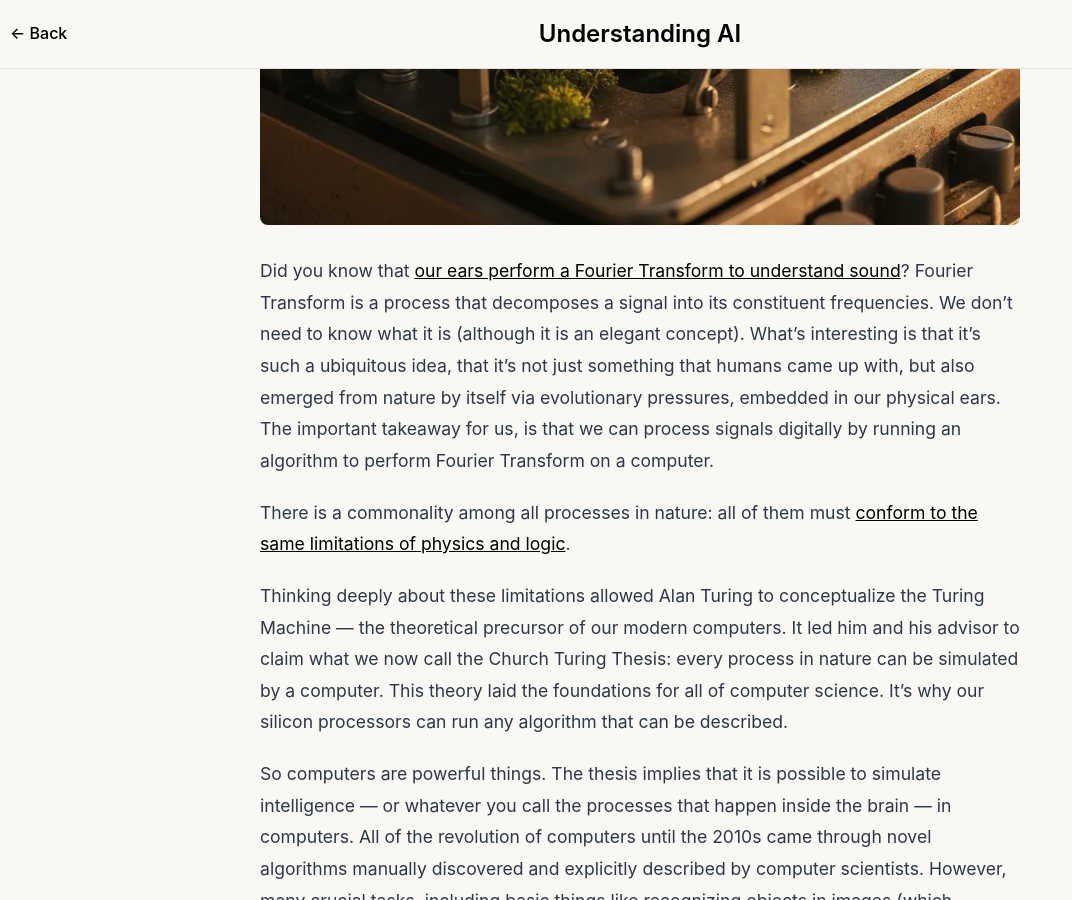
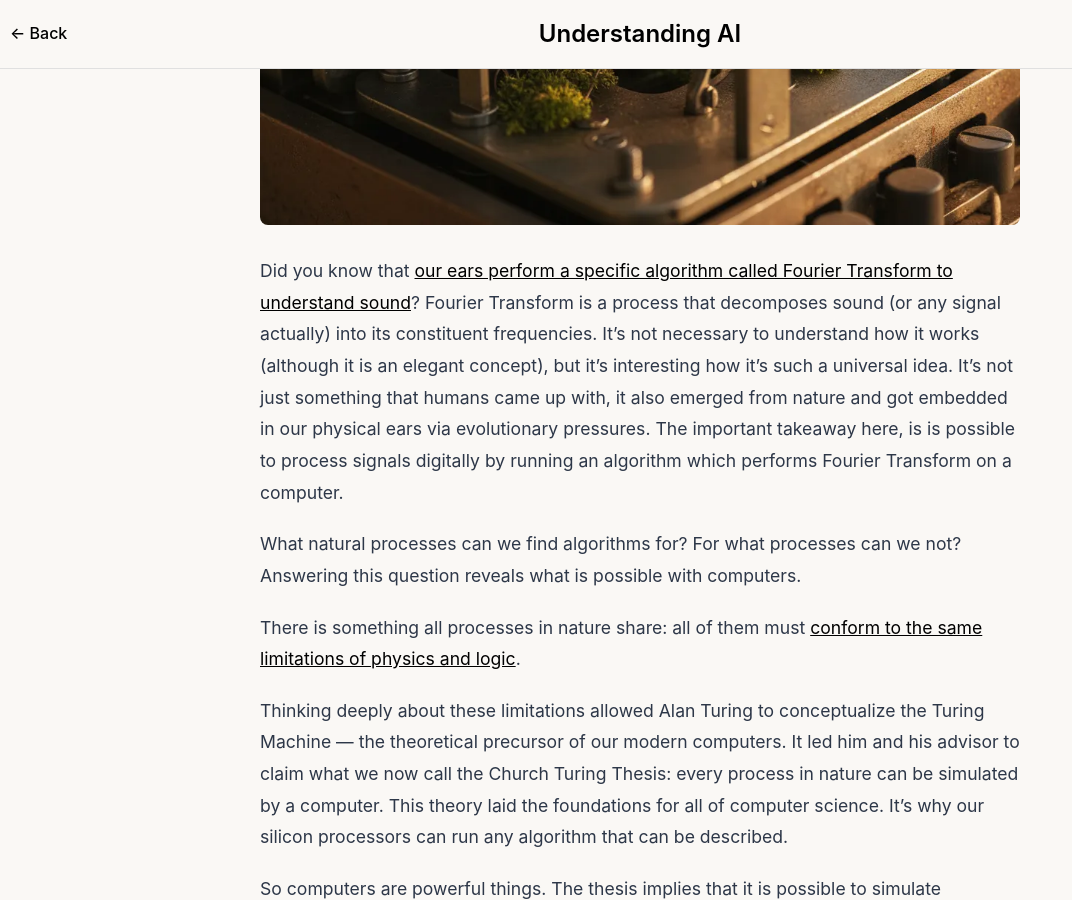
Before and after one commit to abhishuoza/abhishuoza.github.io, a Jekyll site: the page built from _posts/2025-01-10-arguments-for-transformative-ai.md, in a window 1280 px wide and 900 px high, scrolled down 1591 px. Shown: the whole window, without its empty margins (0-1072 px from the left). Built offline with Jekyll 4.4.1, drawn with Linux system fonts in a browser that asks for light colours; some of the changed text lies outside the part shown.

Commit message:
Update bio, CV, and blog post

```diff
--- a/_posts/2025-01-10-arguments-for-transformative-ai.md
+++ b/_posts/2025-01-10-arguments-for-transformative-ai.md
@@ -18,9 +18,11 @@
 
 ![Turing Machine in Nature](/assets/images/blog/TM_in_nature.webp)
 
-Did you know that [our ears perform a Fourier Transform to understand sound](https://youtu.be/Gc5eICzHkFU?feature=shared&t=390)? Fourier Transform is a process that decomposes a signal into its constituent frequencies. We don’t need to know what it is (although it is an elegant concept). What’s interesting is that it’s such a ubiquitous idea, that it’s not just something that humans came up with, but also emerged from nature by itself via evolutionary pressures, embedded in our physical ears. The important takeaway for us, is that we can process signals digitally by running an algorithm to perform Fourier Transform on a computer.
+Did you know that [our ears perform a specific algorithm called Fourier Transform to understand sound](https://youtu.be/Gc5eICzHkFU?feature=shared&t=390)? Fourier Transform is a process that decomposes sound (or any signal actually) into its constituent frequencies. It's not necessary to understand how it works (although it is an elegant concept), but it's interesting how it’s such a universal idea. It’s not just something that humans came up with, it also emerged from nature and got embedded in our physical ears via evolutionary pressures. The important takeaway here, is is possible to process signals digitally by running an algorithm which performs Fourier Transform on a computer.
 
-There is a commonality among all processes in nature: all of them must [conform to the same limitations of physics and logic](https://www.scottaaronson.com/qclec/1.pdf).
+What natural processes can we find algorithms for? For what processes can we not? Answering this question reveals what is possible with computers.
+
+There is something all processes in nature share: all of them must [conform to the same limitations of physics and logic](https://www.scottaaronson.com/qclec/1.pdf).
 
 Thinking deeply about these limitations allowed Alan Turing to conceptualize the Turing Machine — the theoretical precursor of our modern computers. It led him and his advisor to claim what we now call the Church Turing Thesis: every process in nature can be simulated by a computer. This theory laid the foundations for all of computer science. It’s why our silicon processors can run any algorithm that can be described.
 
@@ -40,7 +42,7 @@
 
 **The surprising realization from the findings of the last 13 years is this — No matter how complex the process is, if you have enough data to finely specify the outcomes of the process, deep learning can find the algorithm for that process to generalize beyond the data, without specifying how the model should work manually** [^1]. And once we have bootstrapped our model in this way, we can use Reinforcement Learning (essentially learning by trial and error) to go beyond our lack of data if needed. Neural networks can learn everything from image recognition to language translation to weather prediction to playing games superhumanly to talking and reasoning like human beings(!) … all with relatively minor changes in the neural network architecture.
 
-There is a common misconception that models being trained on large amounts of data implies the models do not “understand” the way humans do. I cannot stress this enough — if training is set up correctly, a model will NOT memorize the data. It will learn algorithms that work. Chris Olah et al. [painstakingly analyzed all the weights](https://distill.pub/2020/circuits/zoom-in/) of a practical scale image recognition model for the first time in 2020 [^2]. They found various low-level detectors for curves and high-low frequency surfaces, high-level detectors like pose invariance object detectors, and logical circuits stitching the detectors together to create working algorithms. Remember that nobody specified any such things to be in there in the models. The detectors and algorithms emerge by themselves! This research is worth seriously mulling over.
+There is a common misconception that models being trained on large amounts of data implies the models do not “understand” the way humans do. I cannot stress this enough — if training is set up correctly, a model will NOT memorize the data. It will learn algorithms that work. Chris Olah et al. [painstakingly analyzed all the weights](https://distill.pub/2020/circuits/zoom-in/) of a practical scale image recognition model for the first time in 2020 [^2]. They found various low-level (sensory) detectors for curves and high-low frequency surfaces, high-level (conceptual) detectors like pose invariance object detectors, and logical circuits stitching the detectors together to create working algorithms. Remember that nobody specified any such things to be in there in the models. The detectors and algorithms emerge by themselves! This research is worth seriously mulling over.
 
 It is true that the procedure human brains use to learn is quite different and much better, because it can learn with much lower amounts of data. But this is a comment about the learning procedure (procedure of finding algorithms), not about the learned algorithms themselves [^3].
 
--- a/index.html
+++ b/index.html
@@ -16,7 +16,7 @@
         </div>
     </div>
     <p class="bio">
-        Graduate student specializing in Machine Learning and AI with experience in developing and deploying deep learning models for computer vision and time series forecasting. Skilled in Python, PyTorch, TensorFlow and OpenCV. Seeking opportunities to contribute to large-scale research projects.
+        MS Computer Science student at Rutgers University specializing in machine learning and AI. Experience with LLM fine-tuning and deep reinforcement learning (LoRA, RLHF/GRPO). Published work in IEEE Access on deep learning for time series forecasting. Interested in alignment research and scalable oversight. Seeking ML engineering roles and research opportunities.
     </p>
     <p class="email">
         <strong>Email:</strong> <a href="mailto:abhishu.oza@gmail.com">abhishu.oza@gmail.com</a>
```
Also changed, not shown: 1 other file.
